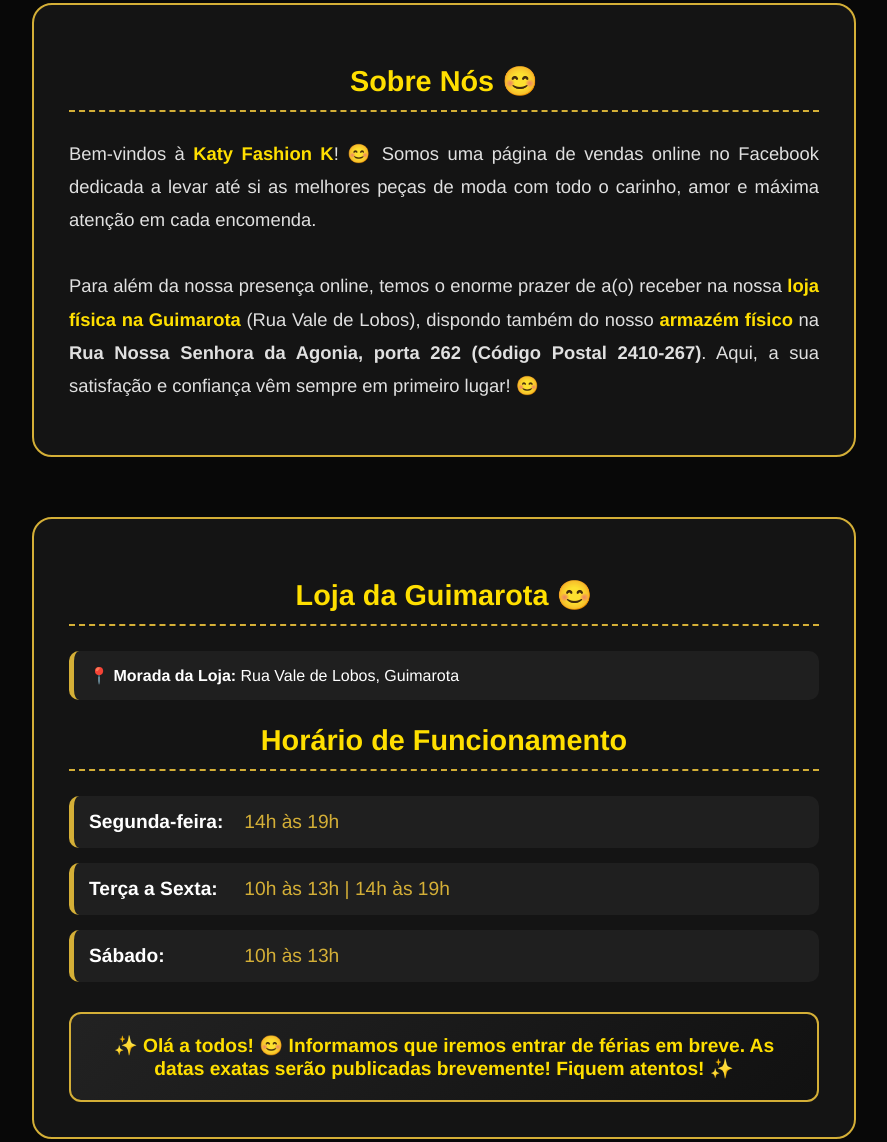
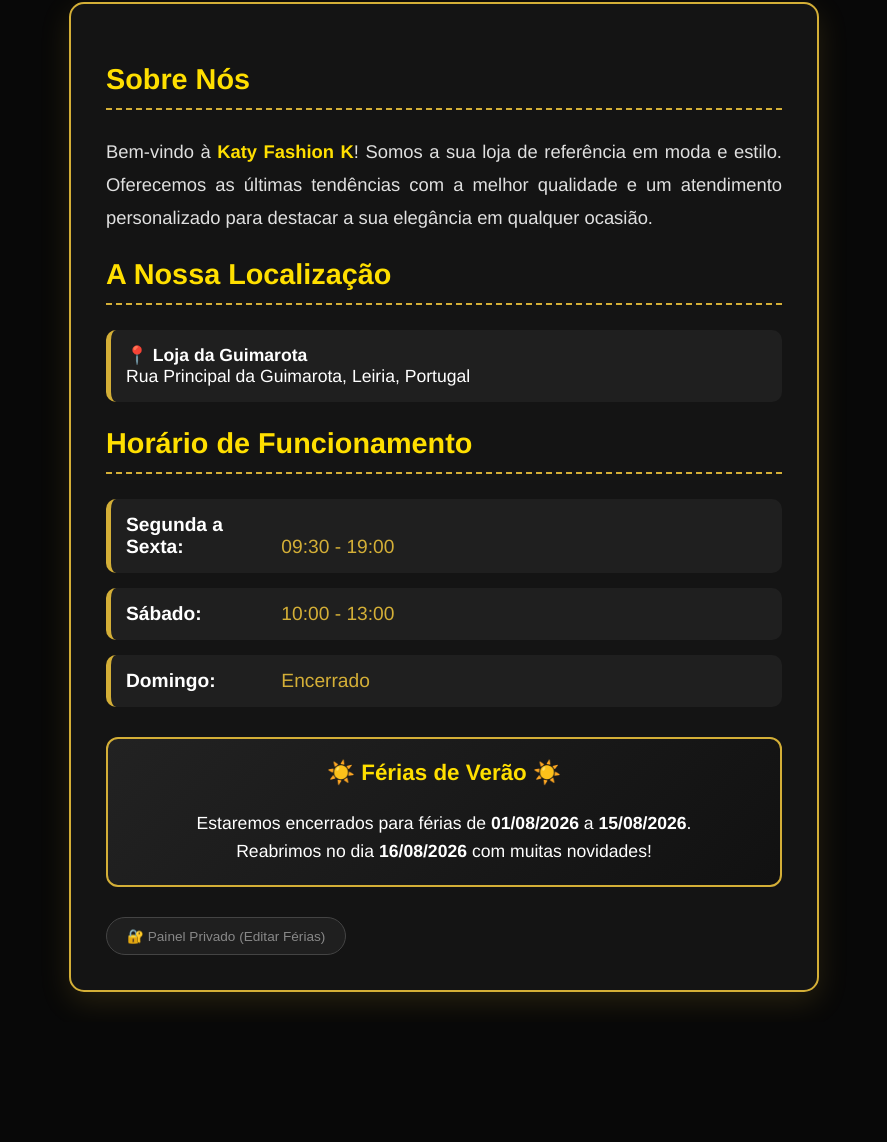
Before and after one commit to 40504-bot/Loja-guimarota, a plain HTML site: page index.html in a window 1280 px wide. Shown: the part 151-1293 px from the top of the page, without its empty margins (196-1083 px from the left). After the commit the page ends 1173 px from the top, so only its background shows below. Drawn offline with Linux system fonts and the light colour scheme.

Commit message:
Update index.html

```diff
--- a/index.html
+++ b/index.html
@@ -5,62 +5,255 @@
   <meta name="viewport" content="width=device-width, initial-scale=1.0">
   <title>Katy Fashion K</title>
   <style>
-        body { background-color: #080808; color: #D4AF37; font-family: 'Helvetica Neue', Arial, sans-serif; margin: 0; padding: 0; display: flex; flex-direction: column; align-items: center; }
-        header { background: linear-gradient(135deg, #1a1a1a, #000000); width: 100%; padding: 30px 40px; border-bottom: 4px solid #D4AF37; text-align: center; box-sizing: border-box; }
-        h1 { font-size: 3.2em; margin: 0; text-transform: uppercase; letter-spacing: 5px; color: #FFDF00; }
-        .container { max-width: 750px; width: 90%; margin: 30px auto; padding: 35px; background-color: #141414; border: 2px solid #D4AF37; border-radius: 20px; text-align: center; }
-        h2 { color: #FFDF00; font-size: 1.8em; border-bottom: 2px dashed #D4AF37; padding-bottom: 12px; margin-bottom: 25px; }
-        .sobre-nos { font-size: 1.15em; line-height: 1.8; color: #E0E0E0; text-align: justify; }
-        .destaque-dourado { color: #FFDF00; font-weight: bold; }
-        .morada-box { background-color: #1f1f1f; border-left: 5px solid #D4AF37; padding: 15px; border-radius: 10px; margin-bottom: 20px; text-align: left; color: #FFFFFF; }
-        ul { list-style-type: none; padding: 0; font-size: 1.2em; }
-        li { margin: 15px 0; padding: 15px; background-color: #1f1f1f; border-radius: 10px; border-left: 5px solid #D4AF37; text-align: left; }
-        .dias { font-weight: bold; color: #FFFFFF; margin-right: 10px; display: inline-block; width: 140px; }
-        .aviso-ferias-box { margin-top: 30px; padding: 20px; background: linear-gradient(135deg, #222, #111); border: 2px solid #D4AF37; border-radius: 12px; color: #FFDF00; font-weight: bold; font-size: 1.2em; }
+    body {
+      background-color: #080808;
+      color: #D4AF37;
+      font-family: 'Helvetica Neue', Arial, sans-serif;
+      margin: 0;
+      padding: 0;
+      display: flex;
+      flex-direction: column;
+      align-items: center;
+      min-height: 100vh;
+    }
+    header {
+      background: linear-gradient(135deg, #1a1a1a, #000000);
+      width: 100%;
+      padding: 30px 40px;
+      border-bottom: 4px solid #D4AF37;
+      text-align: center;
+      box-sizing: border-box;
+    }
+    h1 {
+      font-size: 3.2em;
+      margin: 0;
+      text-transform: uppercase;
+      letter-spacing: 5px;
+      color: #FFDF00;
+    }
+    .container {
+      max-width: 750px;
+      width: 90%;
+      margin: 30px auto;
+      padding: 35px;
+      background-color: #141414;
+      border: 2px solid #D4AF37;
+      border-radius: 15px;
+      box-shadow: 0 10px 30px rgba(212, 175, 55, 0.15);
+      box-sizing: border-box;
+    }
+    h2 {
+      color: #FFDF00;
+      font-size: 1.8em;
+      border-bottom: 2px dashed #D4AF37;
+      padding-bottom: 12px;
+      margin-bottom: 25px;
+    }
+    .sobre-nos {
+      font-size: 1.15em;
+      line-height: 1.8;
+      color: #E0E0E0;
+      text-align: justify;
+    }
+    .destaque-dourado {
+      color: #FFDF00;
+      font-weight: bold;
+    }
+    .morada-box {
+      background-color: #1f1f1f;
+      border-left: 5px solid #D4AF37;
+      padding: 15px;
+      border-radius: 10px;
+      margin-bottom: 25px;
+    }
+    ul {
+      list-style-type: none;
+      padding: 0;
+      font-size: 1.2em;
+    }
+    li {
+      margin: 15px 0;
+      padding: 15px;
+      background-color: #1f1f1f;
+      border-radius: 10px;
+      border-left: 5px solid #D4AF37;
+      text-align: left;
+    }
+    .dias {
+      font-weight: bold;
+      color: #FFFFFF;
+      margin-right: 10px;
+      display: inline-block;
+      width: 140px;
+    }
+
+    /* CAIXA DE AVISO DE FÉRIAS */
+    .aviso-ferias-box {
+      margin-top: 30px;
+      padding: 20px;
+      background: linear-gradient(135deg, #222222, #111111);
+      border: 2px solid #D4AF37;
+      border-radius: 12px;
+      text-align: center;
+      color: #FFFFFF;
+    }
+    .aviso-ferias-box h3 {
+      color: #FFDF00;
+      margin-top: 0;
+      font-size: 1.4em;
+    }
+    .aviso-ferias-box p {
+      font-size: 1.1em;
+      line-height: 1.6;
+      margin: 10px 0 0 0;
+    }
+
+    /* PAINEL DE ADMINISTRAÇÃO PRIVADO */
+    .admin-btn {
+      margin-top: 30px;
+      padding: 10px 20px;
+      background: #1f1f1f;
+      color: #888;
+      border: 1px solid #444;
+      border-radius: 20px;
+      cursor: pointer;
+      font-size: 0.85em;
+    }
+    .admin-btn:hover {
+      color: #D4AF37;
+      border-color: #D4AF37;
+    }
+    .admin-panel {
+      display: none;
+      background-color: #1a1a1a;
+      border: 2px solid #FFDF00;
+      padding: 20px;
+      border-radius: 10px;
+      margin-top: 20px;
+      text-align: left;
+    }
+    .admin-panel label {
+      display: block;
+      margin-top: 10px;
+      color: #FFF;
+      font-weight: bold;
+    }
+    .admin-panel input {
+      width: 100%;
+      padding: 10px;
+      margin-top: 5px;
+      background-color: #080808;
+      border: 1px solid #D4AF37;
+      color: #FFF;
+      border-radius: 5px;
+      box-sizing: border-box;
+      font-size: 1em;
+    }
+    .admin-panel button {
+      margin-top: 15px;
+      padding: 12px 25px;
+      background-color: #D4AF37;
+      color: #000;
+      border: none;
+      font-weight: bold;
+      border-radius: 5px;
+      cursor: pointer;
+      width: 100%;
+      font-size: 1em;
+    }
   </style>
 </head>
 <body>
 
   <header>
-        <h1>Katy Fashion K 😊</h1>
+    <h1>Katy Fashion K</h1>
   </header>
 
   <div class="container">
-        <h2>Sobre Nós 😊</h2>
+    <h2>Sobre Nós</h2>
     <p class="sobre-nos">
-            Bem-vindos à <span class="destaque-dourado">Katy Fashion K</span>! 😊 Somos uma página de vendas online no Facebook dedicada a levar até si as melhores peças de moda com todo o carinho, amor e máxima atenção em cada encomenda.
-            <br><br>
-            Para além da nossa presença online, temos o enorme prazer de a(o) receber na nossa <span class="destaque-dourado">loja física na Guimarota</span> (Rua Vale de Lobos), dispondo também do nosso <span class="destaque-dourado">armazém físico</span> na <strong>Rua Nossa Senhora da Agonia, porta 262 (Código Postal 2410-267)</strong>. Aqui, a sua satisfação e confiança vêm sempre em primeiro lugar! 😊
+      Bem-vindo à <span class="destaque-dourado">Katy Fashion K</span>! Somos a sua loja de referência em moda e estilo. Oferecemos as últimas tendências com a melhor qualidade e um atendimento personalizado para destacar a sua elegância em qualquer ocasião.
     </p>
-    </div>
 
-    <div class="container">
-        <h2>Loja da Guimarota 😊</h2>
-
+    <h2>A Nossa Localização</h2>
     <div class="morada-box">
-            📍 <strong>Morada da Loja:</strong> Rua Vale de Lobos, Guimarota
+      <p style="margin: 0; font-size: 1.1em; color: #FFFFFF;">
+        📍 <strong>Loja da Guimarota</strong><br>
+        Rua Principal da Guimarota, Leiria, Portugal
+      </p>
     </div>
 
     <h2>Horário de Funcionamento</h2>
     <ul>
-            <li><span class="dias">Segunda-feira:</span> 14h às 19h</li>
-            <li><span class="dias">Terça a Sexta:</span> 10h às 13h | 14h às 19h</li>
-            <li><span class="dias">Sábado:</span> 10h às 13h</li>
+      <li><span class="dias">Segunda a Sexta:</span> 09:30 - 19:00</li>
+      <li><span class="dias">Sábado:</span> 10:00 - 13:00</li>
+      <li><span class="dias">Domingo:</span> Encerrado</li>
     </ul>
 
-        <div class="aviso-ferias-box" id="texto-ferias-publico">
-            ✨ Olá a todos! 😊 Informamos que iremos entrar de férias em breve. As datas exatas serão publicadas brevemente! Fiquem atentos! ✨
+    <div class="aviso-ferias-box">
+      <h3>☀️ Férias de Verão ☀️</h3>
+      <p id="texto-ferias"></p>
+    </div>
+
+    <button class="admin-btn" onclick="abrirAdmin()">🔐 Painel Privado (Editar Férias)</button>
+
+    <div id="painel-admin" class="admin-panel">
+      <h3 style="color: #FFDF00; margin-top: 0;">Editar Férias da Loja</h3>
+
+      <label>Data de Início das Férias:</label>
+      <input type="text" id="input-inicio" placeholder="Ex: 01/08/2026">
+
+      <label>Data de Fim das Férias:</label>
+      <input type="text" id="input-fim" placeholder="Ex: 15/08/2026">
+
+      <label>Data de Reabertura:</label>
+      <input type="text" id="input-reabertura" placeholder="Ex: 16/08/2026">
+
+      <button onclick="guardarDatas()">Guardar Alterações</button>
     </div>
   </div>
 
   <script>
-        // Lê automaticamente o texto que tu editaste na página secreta!
-        window.onload = function() {
-            const textoGuardado = localStorage.getItem('katy_ferias_publicas');
-            if (textoGuardado) {
-                document.getElementById('texto-ferias-publico').innerText = textoGuardado;
+    // Carrega as datas guardadas ou usa valores padrão
+    let inicio = localStorage.getItem('ferias_inicio') || "01/08/2026";
+    let fim = localStorage.getItem('ferias_fim') || "15/08/2026";
+    let reabertura = localStorage.getItem('ferias_reabertura') || "16/08/2026";
+
+    function atualizarMensagem() {
+      document.getElementById('texto-ferias').innerHTML =
+        `Estaremos encerrados para férias de <strong>${inicio}</strong> a <strong>${fim}</strong>.<br>` +
+        `Reabrimos no dia <strong>${reabertura}</strong> com muitas novidades!`;
     }
-        };
+
+    function abrirAdmin() {
+      // Palavra-passe que definiste: 1234
+      const pw = prompt("Escreve a palavra-passe para editar:");
+      if (pw === "1234") {
+        document.getElementById('painel-admin').style.display = "block";
+        document.getElementById('input-inicio').value = inicio;
+        document.getElementById('input-fim').value = fim;
+        document.getElementById('input-reabertura').value = reabertura;
+      } else if (pw !== null) {
+        alert("Palavra-passe errada!");
+      }
+    }
+
+    function guardarDatas() {
+      inicio = document.getElementById('input-inicio').value;
+      fim = document.getElementById('input-fim').value;
+      reabertura = document.getElementById('input-reabertura').value;
+
+      localStorage.setItem('ferias_inicio', inicio);
+      localStorage.setItem('ferias_fim', fim);
+      localStorage.setItem('ferias_reabertura', reabertura);
+
+      atualizarMensagem();
+      document.getElementById('painel-admin').style.display = "none";
+      alert("Férias atualizadas com sucesso!");
+    }
+
+    atualizarMensagem();
   </script>
+
 </body>
 </html>
```
Lines whose indentation alone changed are shown as unchanged.
